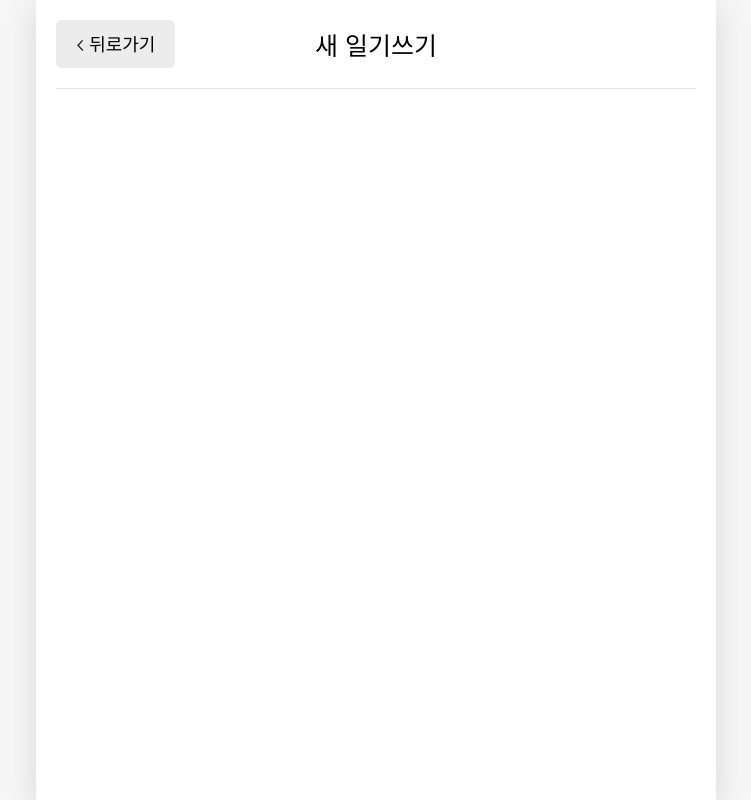
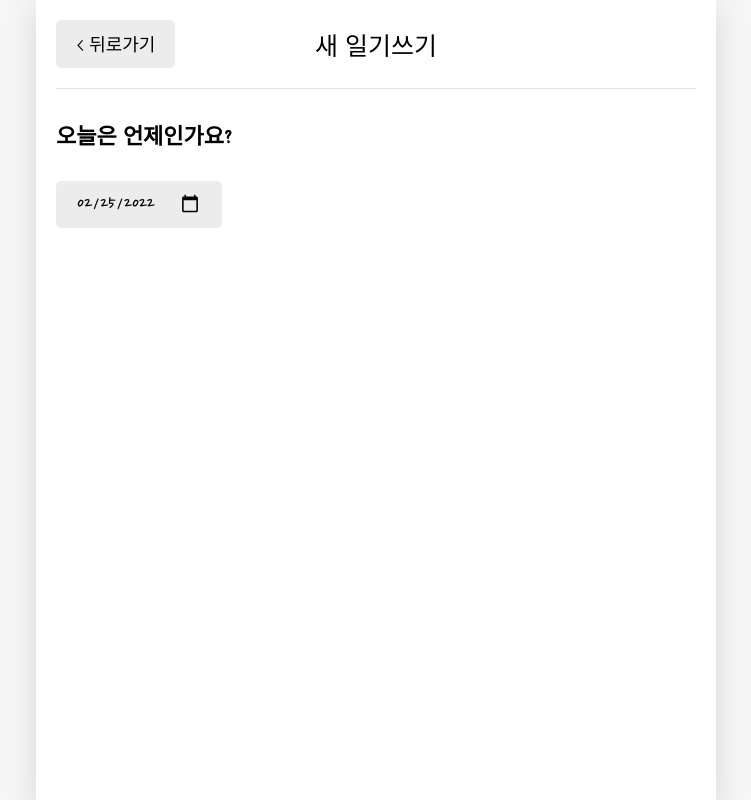
Before and after one commit to Jaeheon-So/Emotion-Diary, a React (Create React App) app: page /new in a window 1280 px wide. Shown: the whole page, without its empty margins (264-1015 px from the left). Built offline with nearby package versions, Linux system fonts and the light colour scheme; a web font is replaced by a local one.

Commit message:
Add New page date section

```diff
--- a/src/App.css
+++ b/src/App.css
@@ -169,3 +169,26 @@ header .head_btn_right {
 .DiaryItem.btn_wrapper {
   min-width: 70px;
 }
+
+/* DiaryEditor */
+/* .DiaryEditor {
+} */
+
+.DiaryEditor section {
+  margin-bottom: 40px;
+}
+
+.DiaryEditor h4 {
+  font-size: 22px;
+  font-weight: bold;
+}
+
+.DiaryEditor .input_date {
+  border: none;
+  border-radius: 5px;
+  background-color: #ececec;
+  padding: 10px 20px;
+  cursor: pointer;
+  font-family: "Nanum Pen Script";
+  font-size: 20px;
+}
--- /dev/null
+++ b/src/components/DiaryEditor.js
@@ -0,0 +1,44 @@
+import { useState } from "react";
+import { useNavigate } from "react-router-dom";
+import MyButton from "./MyButton";
+import MyHeader from ".//MyHeader";
+
+const getStringDate = (date) => {
+  return date.toISOString().slice(0, 10);
+};
+
+const DiaryEditor = () => {
+  const navigate = useNavigate();
+  const [date, setDate] = useState(getStringDate(new Date()));
+
+  return (
+    <div className="DiaryEditor">
+      <MyHeader
+        headText={"새 일기쓰기"}
+        leftChild={
+          <MyButton
+            text={"< 뒤로가기"}
+            onClick={() => {
+              navigate(-1);
+            }}
+          />
+        }
+      />
+      <div>
+        <section>
+          <h4>오늘은 언제인가요?</h4>
+          <div className="input_box">
+            <input
+              className="input_date"
+              value={date}
+              onChange={(e) => setDate(e.target.value)}
+              type="date"
+            />
+          </div>
+        </section>
+      </div>
+    </div>
+  );
+};
+
+export default DiaryEditor;
--- a/src/pages/New.js
+++ b/src/pages/New.js
@@ -1,22 +1,9 @@
-import { useNavigate } from "react-router-dom";
-import MyButton from "../components/MyButton";
-import MyHeader from "../components/MyHeader";
+import DiaryEditor from "../components/DiaryEditor";
 
 const New = () => {
-  const navigate = useNavigate();
   return (
     <div>
-      <MyHeader
-        headText={"새 일기쓰기"}
-        leftChild={
-          <MyButton
-            text={"< 뒤로가기"}
-            onClick={() => {
-              navigate(-1);
-            }}
-          />
-        }
-      />
+      <DiaryEditor />
     </div>
   );
 };
```
